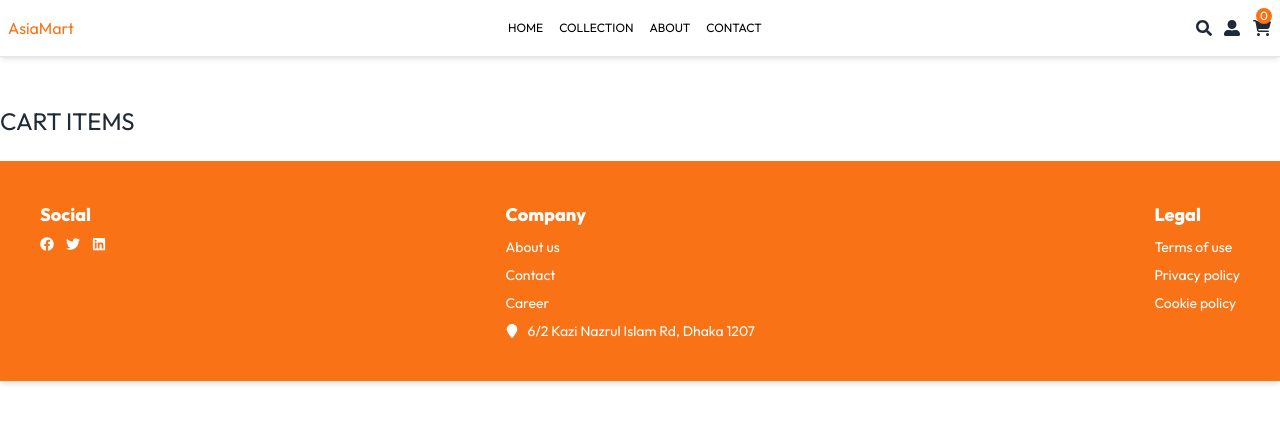
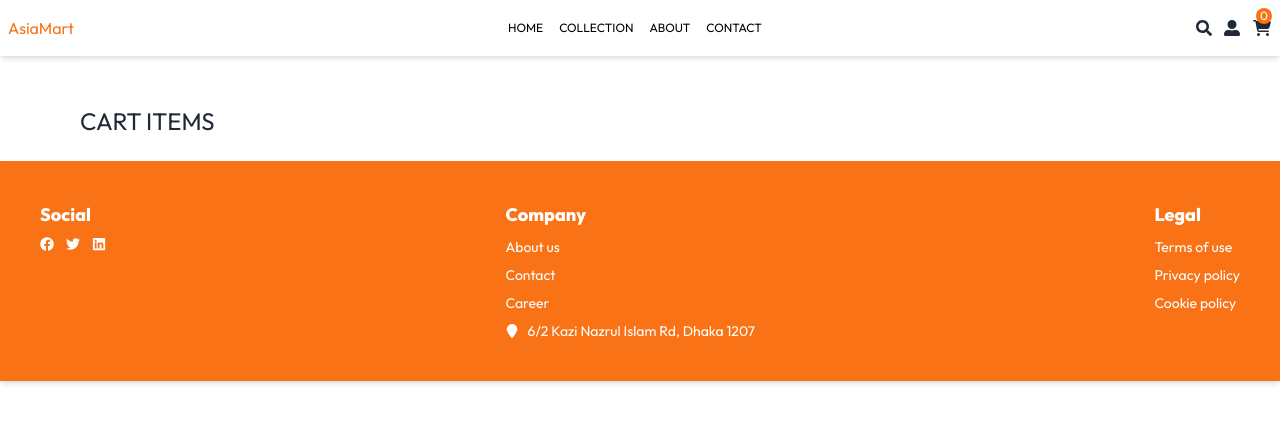
Before and after one commit to mdkabirulhossain/AsiaMart, a React (Vite) app in the folder frontend/: page /cart in a window 1280 px wide. Shown: the top 422 px of the page. Built offline with nearby package versions, Linux system fonts and the light colour scheme.

Commit message:
Cart data show in the cart properly

```diff
--- a/frontend/package.json
+++ b/frontend/package.json
@@ -12,7 +12,7 @@
   "dependencies": {
     "react": "^18.3.1",
     "react-dom": "^18.3.1",
-    "react-icons": "^5.3.0",
+    "react-icons": "^5.4.0",
     "react-router-dom": "^6.26.2",
     "react-toastify": "^11.0.3"
   },
--- a/frontend/src/components/Cart/Cart.jsx
+++ b/frontend/src/components/Cart/Cart.jsx
@@ -1,6 +1,7 @@
 import React, { useContext, useEffect, useState } from 'react';
 import { ShopContext } from '../../Context/ShopContext';
 import Title from '../Title/Title';
+import { MdDelete } from "react-icons/md";
 
 const Cart = () => {
     const { product_items, currency, cartItem } = useContext(ShopContext);
@@ -23,7 +24,7 @@ const Cart = () => {
         setCartData(tempData);
     }, [cartItem])
     return (
-        <div className='border-t pt-12'>
+        <div className='border-t pt-12 sm:mx-20'>
 
             <div className='text-2xl mb-3'>
                 <Title text1={"CART"} text2={"ITEMS"}></Title>
@@ -37,19 +38,31 @@ const Cart = () => {
                         return (
                             <div key={item._id} >
 
+                                <div className='flex justify-between items-center gap-5 '>
                                     <div className='flex gap-5'>
-                                    <div>
                                         <img className='w-16 sm:20' src={productData.image} alt="" />
-                                    </div>
                                         <div>
                                             <p className='text-xs sm:text-lg font-medium'>{productData.name}</p>
                                             <div className='flex items-center gap-5 mt-2'>
                                                 <p className=''>{currency}{productData.price}</p>
                                                 <p className='px-2 sm:px-3 sm:py-1 border bg-slate-50'>{item.size}</p>
+
                                             </div>
                                         </div>
                                     </div>
-                                <hr className='my-2'/>
+
+                                    <div>
+                                    <input className='border max-w-10 sm:max-w-20 px-1 sm:px-2 py-1' type="number" min={1} defaultValue={item.quantity} name="" id="" />
+                                    </div>
+
+                                    <div>
+                                        <MdDelete className='cursor-pointer w-10 h-7'></MdDelete>
+                                    </div>
+
+
+                                </div>
+
+                                <hr className='my-2' />
                             </div>
 
                         )
```
Also changed, not shown: 1 other file (tests, documents, lock files or other folders). Lines whose indentation alone changed are shown as unchanged.
